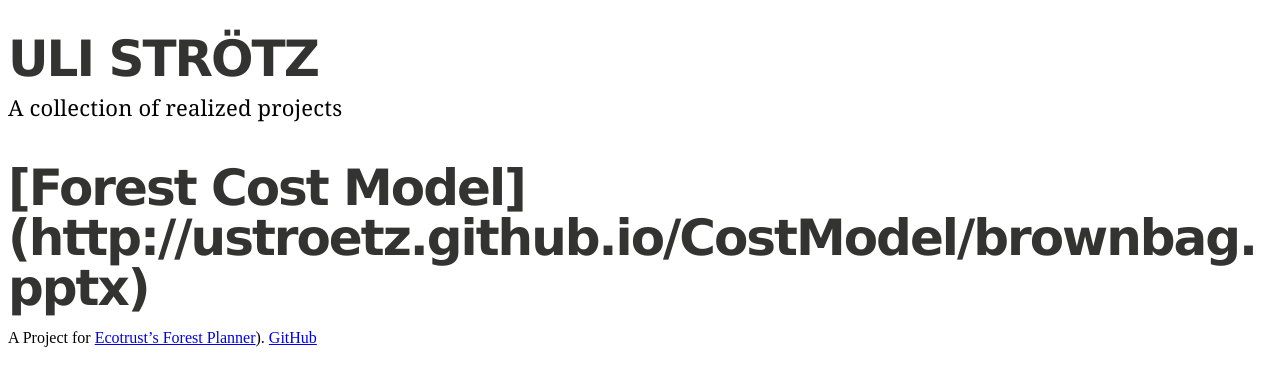
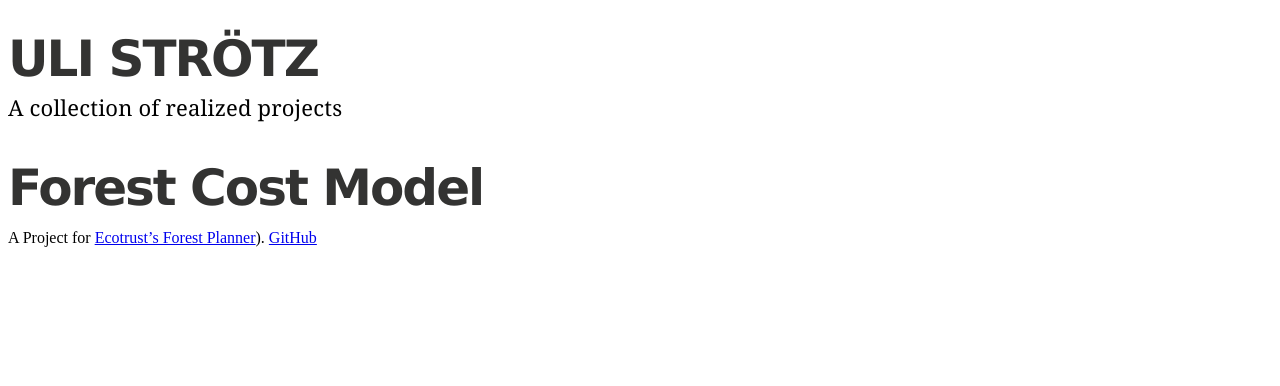
Before and after one commit to ustroetz/ustroetz.github.io, a Jekyll site: the page built from index.md, in a window 1280 px wide. Shown: the top 386 px of the page. Built offline with Jekyll 4.4.1, drawn with Linux system fonts in a browser that asks for light colours; Markdown is read by kramdown in place of the engine named in the settings.

Commit message:
Update index.md

```diff
--- a/index.md
+++ b/index.md
@@ -6,6 +6,6 @@ published: true
 <h1 class="title">ULI STR&#214;TZ</h1>
 <p class="sub-title">A collection of realized projects</p>
 
-<h2 class='title'>[Forest Cost Model](http://ustroetz.github.io/CostModel/brownbag.pptx)</h2>
+<h2 class='title' href="http://ustroetz.github.io/CostModel/brownbag.pptx">Forest Cost Model</h2>
 A Project for [Ecotrust's Forest Planner](http://stage.forestplanner.ecotrust.org)).
 [GitHub](https://github.com/ustroetz/cost_model)
```
